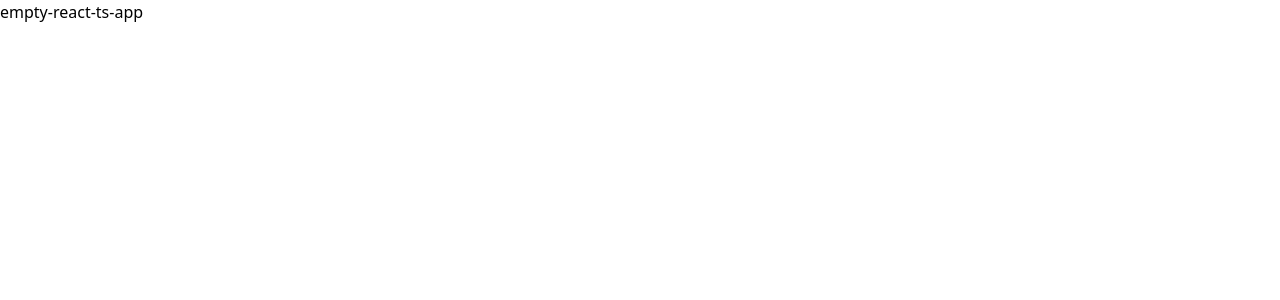
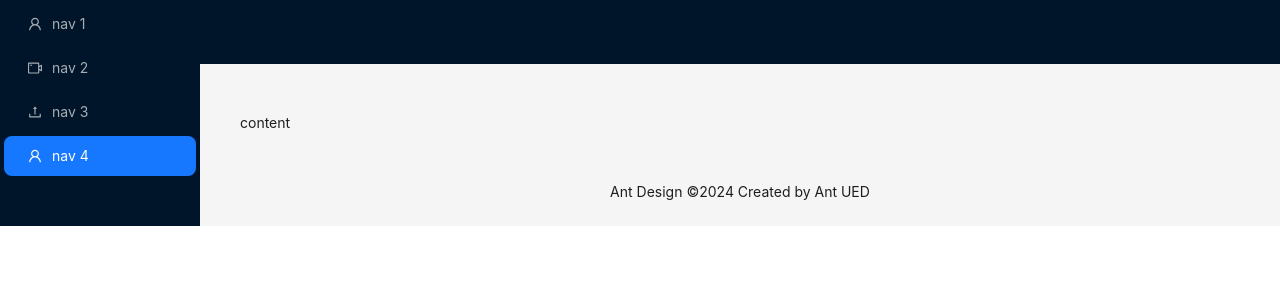
Before and after one commit to mrnayem2026/Handy-Minds-Academy-Frontend, a React (Vite) app: page / in a window 1280 px wide. Shown: the top 300 px of the page. Built offline with nearby package versions, Linux system fonts and the light colour scheme.

Commit message:
Main layout added by ant desing

```diff
--- a/index.html
+++ b/index.html
@@ -4,7 +4,7 @@
     <meta charset="UTF-8" />
     <link rel="icon" type="image/svg+xml" href="/vite.svg" />
     <meta name="viewport" content="width=device-width, initial-scale=1.0" />
-    <title>empty-react-ts-app</title>
+    <title>Handy Minds Academy Frontend</title>
   </head>
   <body>
     <div id="root"></div>
--- a/package.json
+++ b/package.json
@@ -10,6 +10,7 @@
     "preview": "vite preview"
   },
   "dependencies": {
+    "@ant-design/icons": "^5.2.6",
     "antd": "^5.13.3",
     "react": "^18.2.0",
     "react-dom": "^18.2.0",
--- a/src/App.tsx
+++ b/src/App.tsx
@@ -1,11 +1,10 @@
 import "./App.css";
+import MainLayout from "./components/layout/MainLayout";
 
 function App() {
   return (
     <>
-      <h1 className="text-7xl  flex justify-center items-center  font-bold  text-red-500">
-        empty-react-ts-app
-      </h1>
+     <MainLayout></MainLayout>
     </>
   );
 }
--- /dev/null
+++ b/src/components/layout/MainLayout.tsx
@@ -0,0 +1,57 @@
+import { UploadOutlined, UserOutlined, VideoCameraOutlined } from '@ant-design/icons';
+import { Layout, Menu } from 'antd';
+import { createElement } from 'react';
+
+const { Header, Content, Footer, Sider } = Layout;
+
+
+const items = [UserOutlined, VideoCameraOutlined, UploadOutlined, UserOutlined].map(
+    (icon, index) => ({
+      key: String(index + 1),
+      icon: createElement(icon),
+      label: `nav ${index + 1}`,
+    }),
+  );
+
+
+const MainLayout = () => {
+  return (
+    <Layout>
+      <Sider
+        breakpoint="lg"
+        collapsedWidth="0"
+        onBreakpoint={(broken) => {
+          console.log(broken);
+        }}
+        onCollapse={(collapsed, type) => {
+          console.log(collapsed, type);
+        }}
+      >
+        <div className="demo-logo-vertical" />
+        <Menu
+          theme="dark"
+          mode="inline"
+          defaultSelectedKeys={["4"]}
+          items={items}
+        />
+      </Sider>
+      <Layout>
+        <Header style={{ padding: 0 }} />
+        <Content style={{ margin: "24px 16px 0" }}>
+          <div
+            style={{
+              padding: 24,
+            }}
+          >
+            content
+          </div>
+        </Content>
+        <Footer style={{ textAlign: "center" }}>
+          Ant Design ©{new Date().getFullYear()} Created by Ant UED
+        </Footer>
+      </Layout>
+    </Layout>
+  );
+};
+
+export default MainLayout;
```
Also changed, not shown: 1 other file (tests, documents, lock files or other folders).
